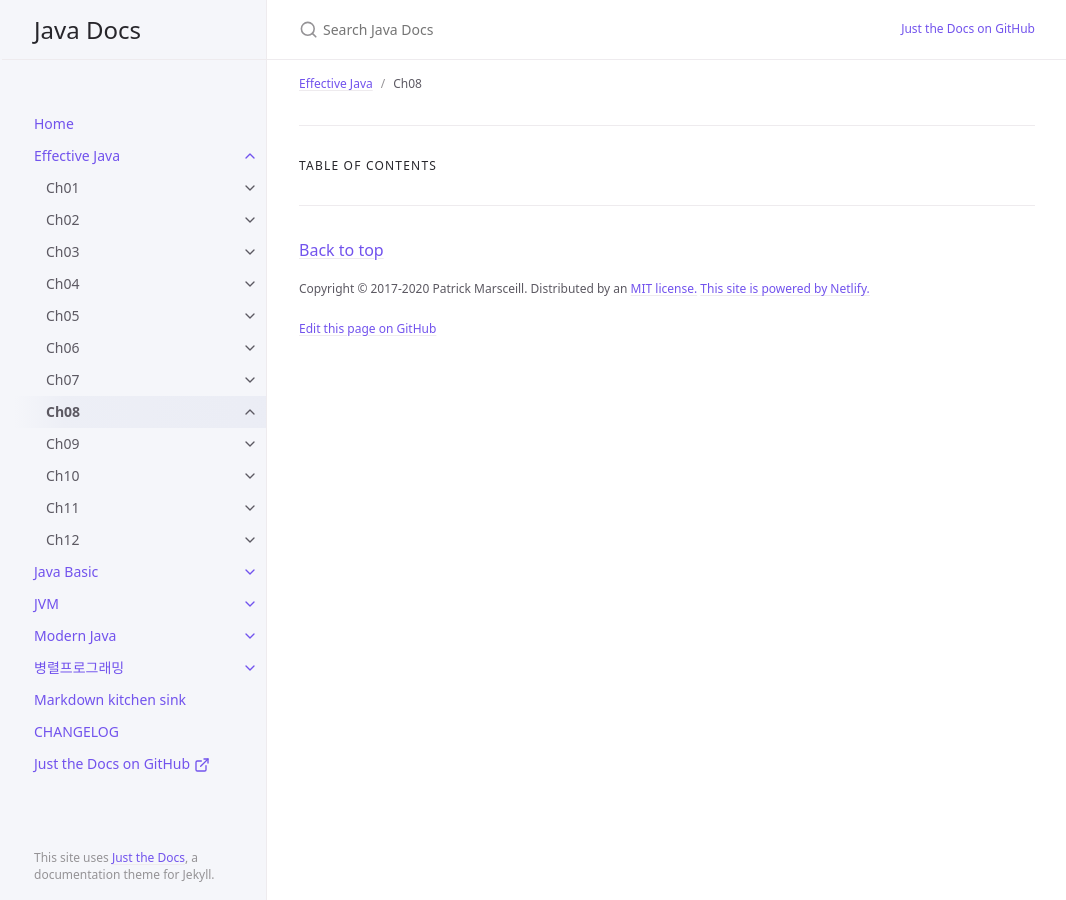
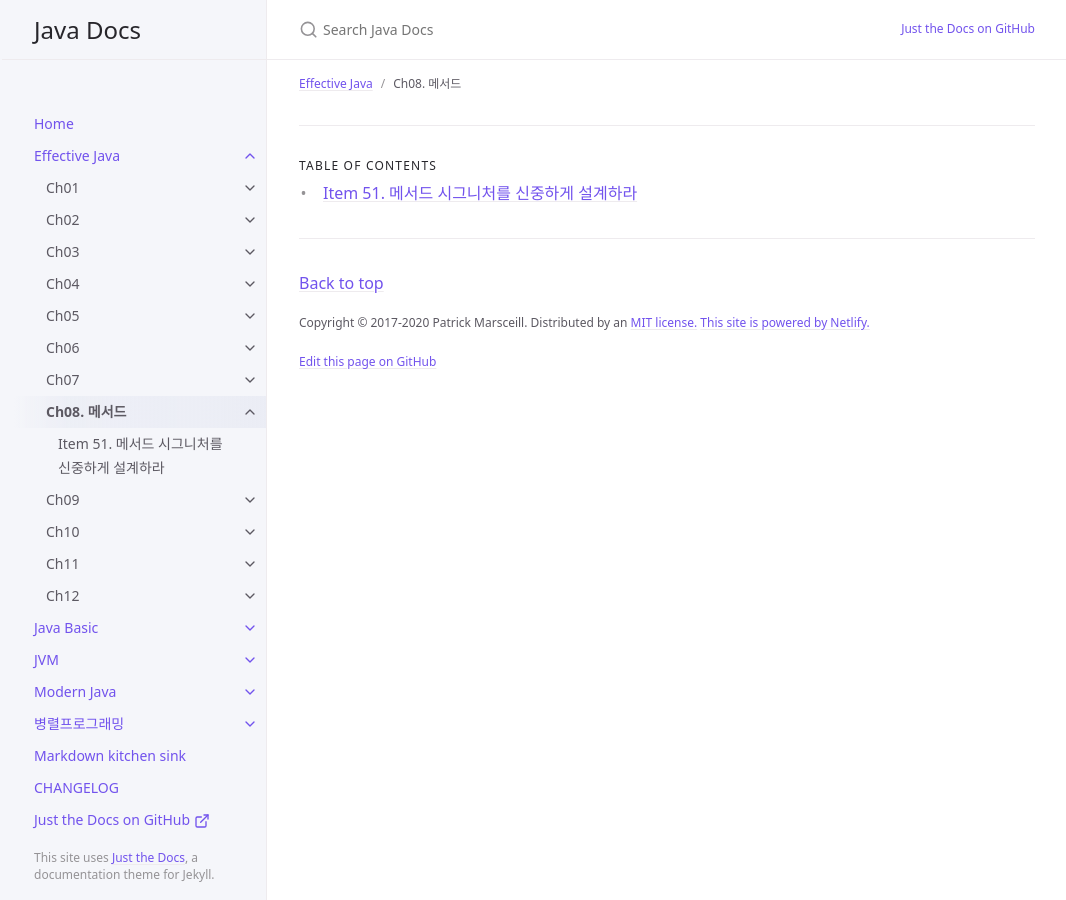
Before and after one commit to gosgjung/0-docs-study-java, a Jekyll site: the page built from docs/effective-java/chapter08/chapter01.md, in a window 1280 px wide. Shown: the whole page, without its empty margins (105-1171 px from the left). Built offline with Jekyll 4.4.1, drawn with Linux system fonts in a browser that asks for light colours; part of the change alters nothing that is shown.

Commit message:
Item 51. 메서드 시그니처를 신중히 설계하라

````diff
--- /dev/null
+++ b/docs/effective-java/chapter08/Item 51. 메서드 시그니처를 신중하게 설계하라.md
@@ -0,0 +1,201 @@
+---
+layout: default
+title: Item 51. 메서드 시그니처를 신중하게 설계하라
+nav_order: 3
+has_children: false
+parent:  Ch08. 메서드
+grand_parent: Effective Java
+permalink: /docs/effective-java/chapter08/item01
+layout: default
+---
+
+
+
+# Item 51. 메서드 시그니처를 신중하게 설계하라
+{: .no_toc }
+
+## Table of contents
+{: .no_toc .text-delta }
+
+1. TOC
+{:toc}
+
+---
+
+<br>
+
+### 참고자료
+{: .fs-6 .fw-700 }
+
+- [이펙티브 자바 3/E](http://www.yes24.com/Product/Goods/65551284)
+- [Effective Java 한국어판 예제 깃헙](https://github.com/WegraLee)
+- [조슈아 블로크 Effective Java 깃헙](https://github.com/jbloch/effective-java-3e-source-code/tree/master/src/effectivejava)
+  <br>
+
+<br>
+
+
+
+### 메서드 이름을 신중히 짓자
+{: .fs-6 .fw-700 }
+
+- 표준 명명규칙(아이템 68)을 따르자.
+- 자바 라이브러리 API 가이드 참조
+  - ex) Collections, List, String, ArrayList, ...
+<br>
+<br>
+
+### 편의 메서드를 너무 많이 만들지 말자
+{: .fs-6 .fw-700 }
+
+모든 메서드는 각각 자신의 소임을 다해야 한다.
+
+- 확신이 서지 않으면 만들지 마라
+- 클래스, 인터페이스는 각 기능을 완벽히 수행하는 메서드로 제공해야 한다.
+- 메서드가 너무 많으면 관리하기 쉽지 않다.
+<br>
+<br>
+
+### 매개변수의 타입으로는 클래스보다는 인터페이스가 더 낫다
+{: .fs-6 .fw-700 }
+
+> 참고) 아이템 64 - 객체는 인터페이스를 사용해 참조하라
+
+#### 매개변수의 타입으로는 클래스보다는 인터페이스가 더 낫다
+{: .fs-5 .fw-700 }
+매개 변수로 적합한 인터페이스가 있다면, 이것을 구현한 클래스보다는 그 인터페이스를 직접 사용하자.<br>
+
+예를 들면, 어떤 메서드에 `HashMap` 을 곧바로 넘길 일은 전혀 없다. 그 대신 `Map` 을 사용해야 한다. 이렇게 하면 `HashMap`, `TreeMap` , `ConcurrentHashMap`, `TreeMap` 의 부분 맵 등 어떤 `Map` 구현체도 인수로 건네는 것이 가능해진다.<br>
+
+자바 라이브러리에는 존재하지 않는 커스텀으로 재정의한 Map 구현체도 사용가능하다.<br>
+<br>
+
+#### 인터페이스 대신 구체 클래스를 매개변수로 사용하는 경우의 단점
+{: .fs-5 .fw-700 }
+- 클라이언트에게 특정 구현체만 사용하게끔 제한하는 꼴이다.
+- 혹시라도 입력 데이터가 다른 형태로 존재한다면 명시한 특정 구현체의 객체로 옮겨담느라 비싼 복사 비용을 치러야 한다.<br>
+<br>
+
+### boolean 보다는 원소 2개 짜리 열거타입을 고려하자
+{: .fs-6 .fw-700 }
+
+책에서는 `boolean` 보다는 원소 2개짜리 열거타입이 더 낫다. 라고 언급하고 있다.<br>
+
+열거 타입을 사용하면 코드를 읽고 쓰기가 더욱 쉬워진다. 예를 들면 아래는 화씨온도(Fahrenheit), 섭씨온도(Celsius)를 원소로 정의한 열거타입이다.<br>
+
+```java
+public enum TemperatureScale {FAHRENHEIT, CELSIUS}
+```
+<br>
+
+온도계 클래스가 있다고 해보자. 온도계에서는 인스턴스를 생성하는 정적 팩터리 메서드 `newInstance(...)` 를 사용하기로 했지만, 매개변수로 뭘로 할 지는 아직 정하지 않았다.
+- 이때 boolean 타입을 사용하면 이런 모양이 된다.
+  -  `Thermometer.newInstance(true)`
+- 반면, enum 을 사용하면 아래와 같은 모양이 된다.
+  - `Thermometer.newInstance(TemperatureScale.CELSIUS)`
+<br>
+
+이렇게 코드를 작성하면, 구문이 수행하는 동작을 명확하게 설명할 수 있다는 장점이 있다. 물론 모든 boolean 타입에 이렇게 사용하기보다는 true/false 로 리턴하는게 더 명확한 경우 역시 있다는 점도 염두에 두고 enum 을 사용하는 것이 더 좋을수도 있을 것 같다.<br>
+<br>
+
+### 매개변수 목록은 짧게 유지하라
+{: .fs-6 .fw-700 }
+
+- 4개 이하가 기억하기 어렵지 않다.
+- 같은 타입의 매개변수 여러개가 연달아 나오는 경우가 특히 해롭다.
+<br>
+
+### 매개변수 짧게 하는 tip
+{: .fs-6 .fw-700 }
+> 내 의견이 아니다. 저자가 적어둔 의견이다. 쓰다보니 왠지 내가 내 느낌을 적은것 마냥되어서 코멘트를 남겨뒀다.
+<br>
+
+- 1 ) 여러 메서드로 쪼갠다
+- 2 ) 매개변수 여러개를 묶어주는 도우미 클래스를 만들어 활용
+- 여러 메서드로 쪼개기 + 매개변수 여러개를 묶어주는 도우미 클래스 사용
+  -  `1)` 과 `2)` 를 혼합한 방식
+  -  객체 생성에 사용한 빌더패턴을 메서드 호출에 응용한다.
+
+#### 1 ) 여러 메서드로 쪼갠다
+{: .fs-5 .fw-700 }
+
+필요 메서드 단위로 따로 분리한 후에 여러 메서드로 쪼갠다.<br>
+
+각 메서드 단위로 분리해서 매개변수를 분리하면, 잘못하면 메서드가 너무 많아질 수 있지만, 서로 의미/기능이 완전하게 분리된 각각의 메서드로 분리가 가능하다.<br>
+<br>
+
+**직교성을 높여준다.**<br>
+`책에서는 직교성을 높여 메서드 수를 줄여주는 효과가 있다.` 라고 설명하고 있다.<br>
+> 저자가 이야기하는 직교성이라는 것은 공통점이 없는 기능들이 잘 분리되어 있다는 의미다. <br>
+> (수학에서의 직교는 어떤 두 벡터가 서로 직각을 이룰때, 두 벡터의 내적은 0인데, 이것은 두 벡터가 서로 영향을 전혀 주지 않는 다는 의미다.)<br>
+<br>
+
+**`java.util.List` 인터페이스**<br>
+
+ex) 리스트에서 주어진 원소의 인덱스를 찾아야하는데, 지정된 범위의 부분리스트 에서의 인덱스를 찾는 경우<br>
+
+이 기능을 하나의 메서드로 구현하려 할때 필요한 매개변수는 아래의 3가지다.
+
+- 부분리스트의 시작
+- 부분리스트의 끝
+- 찾을 원소
+
+<br>
+
+List 인터페이스는 아래의 메서드들을 통해 기능을 두개로 분리해 제공하고 있는데, 깔끔하게 서로의 기능이 분리되어 독립적이다.
+
+- subList 메서드
+  - 부분 리스트를 반환한다.
+- indexOf 메서드
+  - 주어진 원소의 인덱스 위치를 알려주는 메서드
+
+<br>
+
+`subList` 메서드가 반환하는 부분 리스트 역시 `List` 타입이기에, `indexOf` 메서드로 처리를 수행하는 것이 가능하다.<br>
+<br>
+
+#### 2 ) 매개변수 여러 개를 묶어주는 도우미 클래스를 만들어 활용
+{: .fs-5 .fw-700 }
+
+일반적으로 도우미 클래스는 정적 멤버 클래스(아이템 24)로 둔다.<br>
+
+도우미 클래스를 사용한다는 의미는 매개변수 여러 개를 필요한 기능 단위로 나누고, 나누어놓은 단위별로 클래스를 하나 만들어두는 것을 의미한다.<br>
+
+이렇게 도우미 클래스를 사용하게 될때는, 되도록 정적 멤버 클래스로 두어 사용하는 것이 좋다.<br>
+
+> 참고 : 아이템 24 - 멤버 클래스는 되도록 static 으로 만들라
+
+**ex) 카드게임**<br>
+
+예를 들어 카드게임을 클래스로 만든다고 해보자.<br>
+
+메서드를 호출할 때 카드의 숫자(rank), 무늬(suit)를 뜻하는 두 매개변수를 항상 같은 순서로 전달하게 된다.<br>
+
+이런 경우는 이 둘을 묶는 도우미 클래스를 하나 만들고, 도우미 클래스 하나로 매개변수를 주고 받으면 API는 물론 클래스 내부 구현 역시 깔끔해진다.<br>
+<br>
+
+#### 3 ) 여러 메서드로 쪼개기 + 도우미 클래스 활용
+{: .fs-5 .fw-700 }
+
+- 첫 번째로 언급한 여러 메서드로 쪼개기
+- 두 번째로 언급한 매개변수 여러개를 묶어주는 도우미 클래스를 활용하기
+
+이 두 방식을 혼합한 방식이다.<br>
+매개 변수가 많고, 그 중 일부는 생략해도 괜찮을 경우 도움이 되는 방식이다.<br>
+
+대략적으로 설명해보면 아래와 같은 방식이다.<br>
+
+- 모든 매개변수를 하나로 추상화한 객체를 정의
+- 클라이언트 측에서 이 객체의 필드들은 빌더패턴을 통해 개별 주입
+  - 또는 setter 를 통해 필요한 값을 설정
+- 클라이언트 측에서는 `execute` 메서드를 호출해 매개변수들의 유효성을 검증
+
+<br>
+
+책에서는 이렇게 언급하고 있지만, 실무에서는 아마도 빌더 패턴을 적극적으로 활용하게 되지 않을까 싶다. 빌더 패턴을 사용하게 될 경우 크게 아래의 두가지 방식으로 사용하게 될 것 같다.
+
+- 직접 구현한 빌더 패턴을 사용하고, `build()` 메서드 내에서 매개변수가 올바른지 검사
+- `lombok` 의 빌더 패턴을 사용하고, `build()` 메서드를 커스텀으로 정의해서 validation 구문을 정의
+  - 이 부분에 대한 내용은 [Add Custom Validations with Lombok Builders](https://trguduru.github.io/2019/06/add-custom-validations-with-lombok-builders/) 을 참고하자.
+
+[Add Custom Validations with Lombok Builders](https://trguduru.github.io/2019/06/add-custom-validations-with-lombok-builders/) 의 예제중 일부를 발췌해보면 아래와 같다.
--- a/docs/effective-java/chapter08/chapter01.md
+++ b/docs/effective-java/chapter08/chapter01.md
@@ -1,6 +1,6 @@
 ---
 layout: default
-title: Ch08
+title: Ch08. 메서드
 nav_order: 8
 has_children: true
 parent:  Effective Java
````
